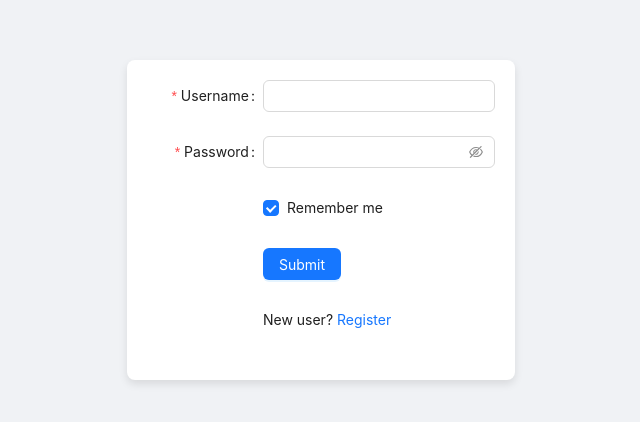
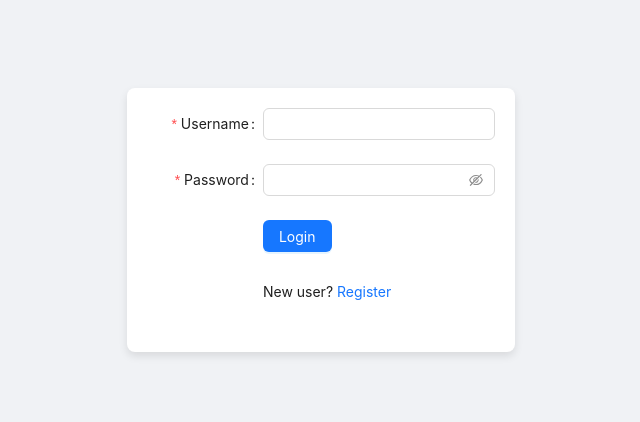
Before and after one commit to AKN414-IND/Disable-Assistant, a React (Create React App) app: page / in a window 1280 px wide. Shown: the part 180-602 px from the top of the page, without its empty margins (319-959 px from the left). Built offline with nearby package versions, Linux system fonts and the light colour scheme; the HTML template or start-up script is replaced by a standard one.

Commit message:
added a sample login functionality

```diff
--- a/src/components/Login.jsx
+++ b/src/components/Login.jsx
@@ -1,16 +1,26 @@
 import React from 'react';
 import { Button, Checkbox, Form, Input } from 'antd';
-import { Link } from 'react-router-dom';  // Import Link for navigation
+import { useNavigate, Link } from 'react-router-dom';
 import "./Login.css";
 
-const onFinish = (values) => {
-  console.log('Success:', values);
+const onFinish = (values, navigate) => {
+  const { username, password } = values;
+
+  if (username === 'admin' && password === 'admin') {
+    console.log('Login successful!');
+    navigate('/home');
+  } else {
+    console.log('Invalid username or password');
+    alert('Invalid credentials! Please try again.');
+  }
 };
+
 const onFinishFailed = (errorInfo) => {
   console.log('Failed:', errorInfo);
 };
 
 export const Login = () => {
+  const navigate = useNavigate();
   return (
     <div className="ent1">
       <Form
@@ -27,7 +37,7 @@ export const Login = () => {
         initialValues={{
           remember: true,
         }}
-        onFinish={onFinish}
+        onFinish={(values) => onFinish(values, navigate)}
         onFinishFailed={onFinishFailed}
         autoComplete="off"
       >
@@ -58,24 +68,13 @@ export const Login = () => {
         </Form.Item>
 
         <Form.Item
-          name="remember"
-          valuePropName="checked"
-          wrapperCol={{
-            offset: 8,
-            span: 16,
-          }}
-        >
-          <Checkbox>Remember me</Checkbox>
-        </Form.Item>
-
-        <Form.Item
           wrapperCol={{
             offset: 8,
             span: 16,
           }}
         >
           <Button type="primary" htmlType="submit">
-            Submit
+            Login
           </Button>
         </Form.Item>
 
@@ -93,3 +92,5 @@ export const Login = () => {
     </div>
   );
 };
+
+export default Login;
```
